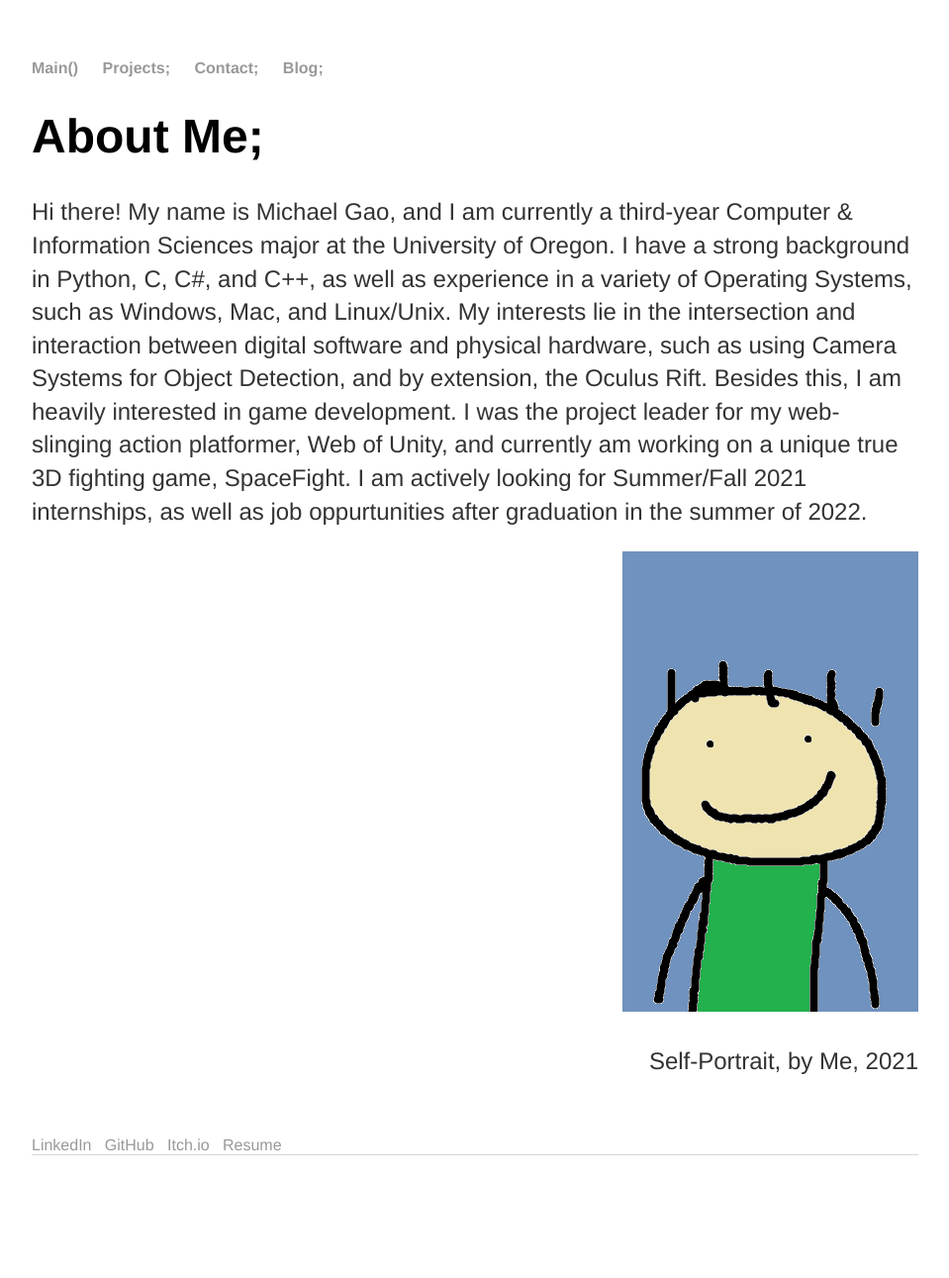
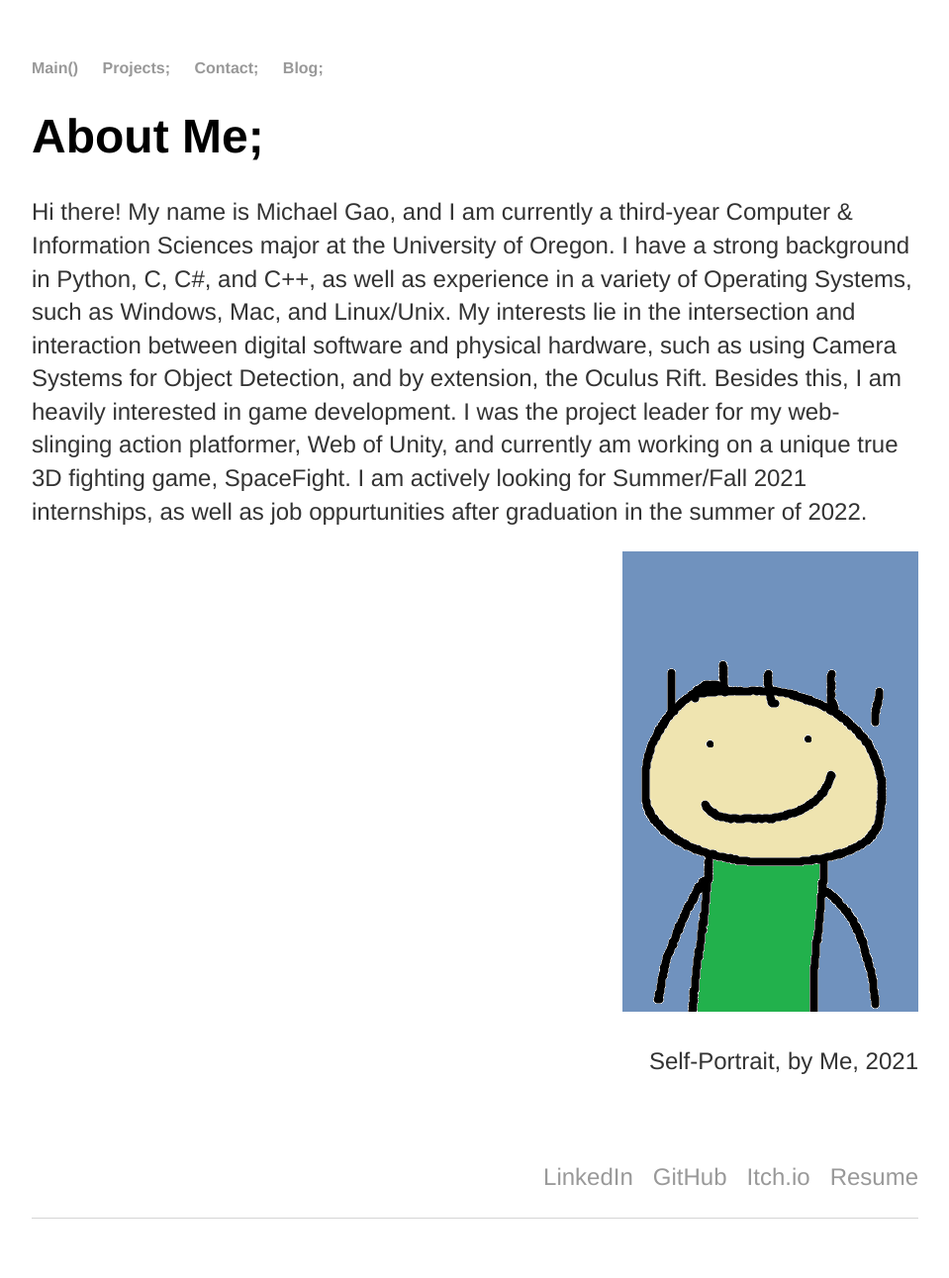
Before and after one commit to michael-c-gao/WebsiteOfMichael, a Jekyll site: the page built from index.html, in a window 1280 px wide. Shown: the whole page at 99% size, without its empty margins (160-1119 px from the left). Built offline with Jekyll 4.4.1, drawn with Linux system fonts in a browser that asks for light colours; before the commit the page ends 1227 px from its top, so only the background shows below that.

Commit message:
Update index.html

```diff
--- a/index.html
+++ b/index.html
@@ -15,5 +15,5 @@ title: Michael C. Gao
 	<br>
 
 
-	<a href="https://www.linkedin.com/in/michael-c-gao/">LinkedIn</a> &nbsp; <a href="https://github.com/michael-c-gao">GitHub</a> &nbsp; <a href="https://mexhal.itch.io/">Itch.io</a> &nbsp; <a href="GaoMichaelResume.pdf" target="resume">Resume</a>
+	<p style="text-align:right;"><a href="https://www.linkedin.com/in/michael-c-gao/">LinkedIn</a> &nbsp; <a href="https://github.com/michael-c-gao">GitHub</a> &nbsp; <a href="https://mexhal.itch.io/">Itch.io</a> &nbsp; <a href="GaoMichaelResume.pdf" target="resume">Resume</a></p>
 	</div>
```
